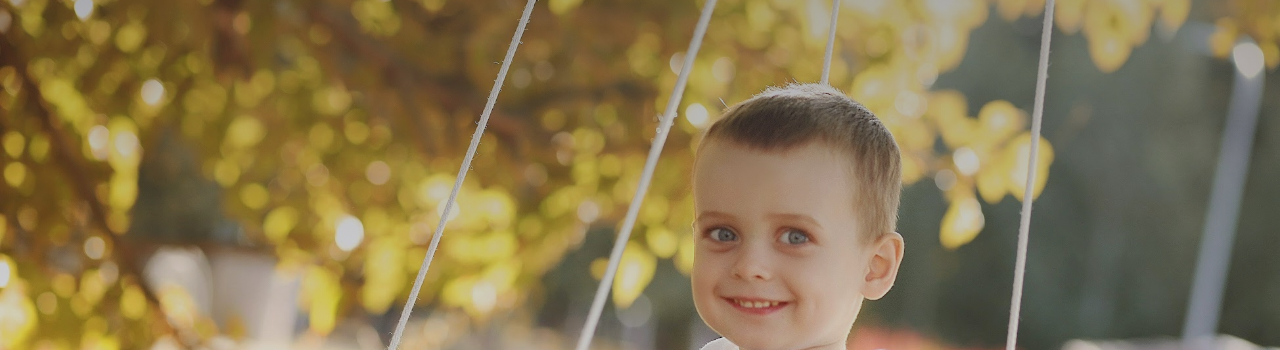
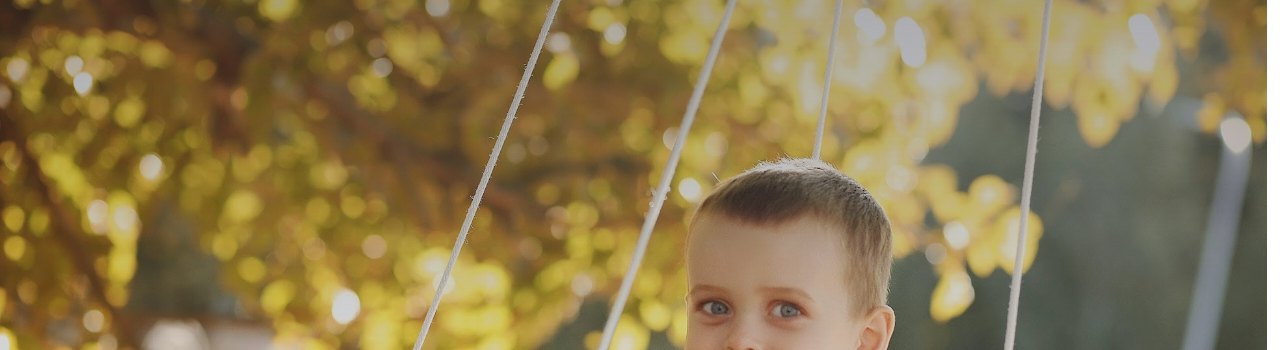
Before and after one commit to Markizdickabraz/baby_fly, a plain HTML site: page index.html in a window 1280 px wide. Shown: the part 83-433 px from the top of the page. Drawn offline with nearby package versions, Linux system fonts and the light colour scheme; files whose address does not match are found by name.

Commit message:
hero img

```diff
--- a/styles.css
+++ b/styles.css
@@ -104,6 +104,12 @@ ul {
 }
 
 .hero {
+  width: 99%;
+  height: 100%;
+}
+
+@media screen and(min-width: 480px) {
+  .hero {
     background-image: linear-gradient(
         180deg,
         rgba(47, 48, 58, 0.4) 0%,
@@ -113,8 +119,9 @@ ul {
     background-size: cover;
     background-repeat: no-repeat;
     min-width: 480px;
-  min-height: 400px;
+    height: 600px;
     background-position: center;
+  }
 }
 
 @media screen and (min-width: 768px) {
```
Lines whose indentation alone changed are shown as unchanged.
